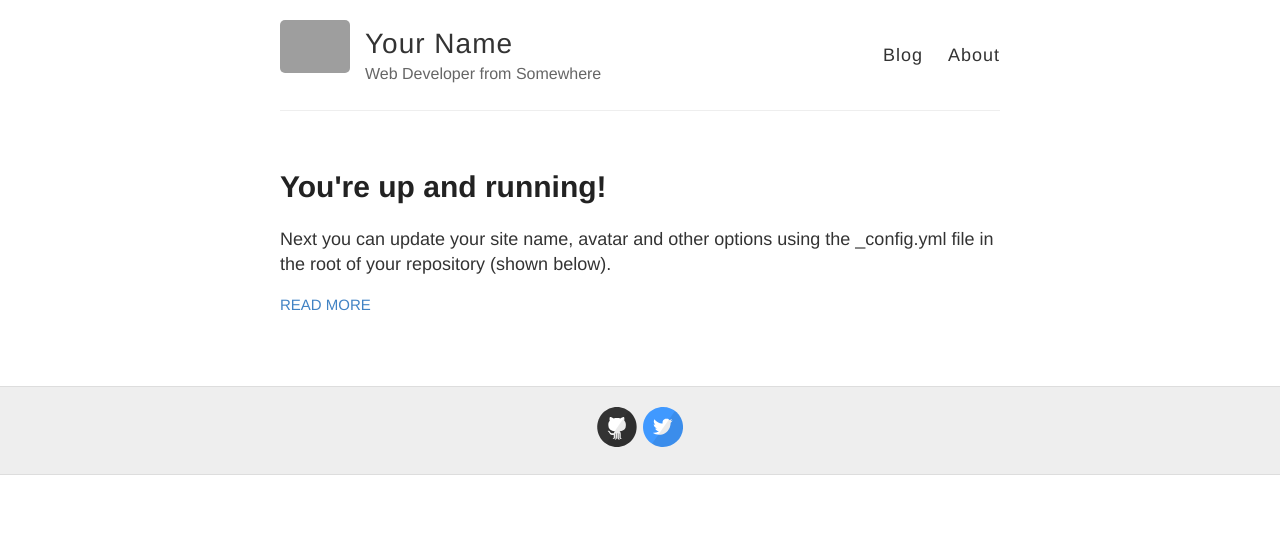
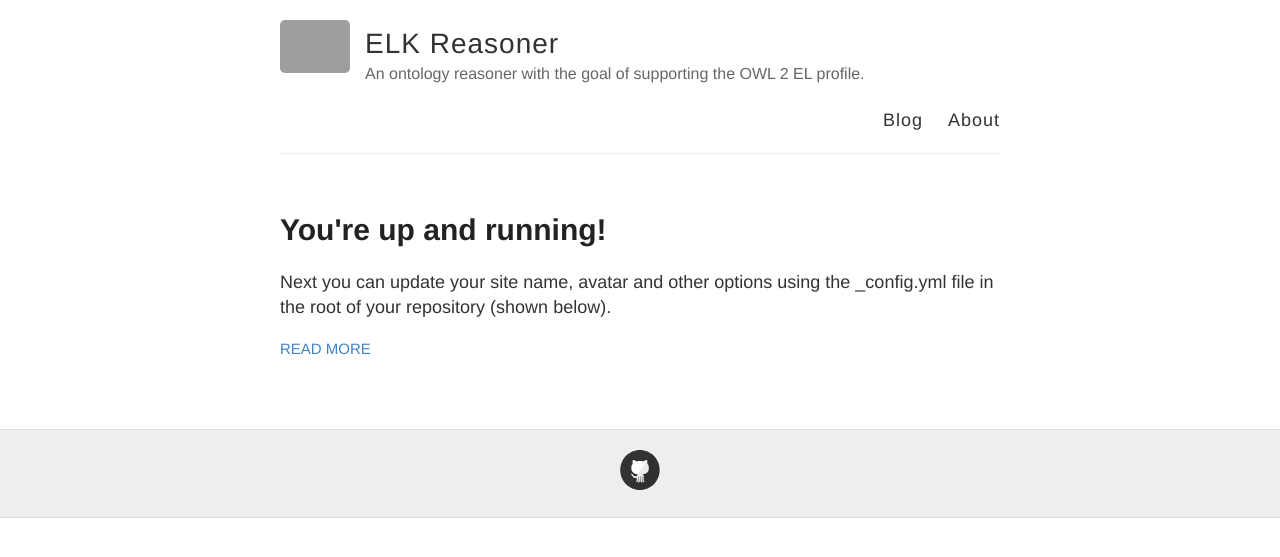
Before and after one commit to aifargonos/Skuska, a Jekyll site: the page built from index.html, in a window 1280 px wide. Shown: the top 557 px of the page. Built offline with Jekyll 4.4.1, drawn with Linux system fonts in a browser that asks for light colours; grey boxes are pictures that could not be loaded.

Commit message:
Update config

```diff
--- a/_config.yml
+++ b/_config.yml
@@ -3,10 +3,10 @@
 #
 
 # Name of your site (displayed in the header)
-name: Your Name
+name: ELK Reasoner
 
 # Short bio or description (displayed in the header)
-description: Web Developer from Somewhere
+description: An ontology reasoner with the goal of supporting the OWL 2 EL profile.
 
 # URL of your avatar or profile pic (you could use your GitHub profile pic)
 avatar: https://raw.githubusercontent.com/barryclark/jekyll-now/master/images/jekyll-logo.png
@@ -21,12 +21,12 @@
   email:
   facebook:
   flickr:
-  github: barryclark/jekyll-now
+  github: liveontologies/elk-reasoner
   instagram:
   linkedin:
   pinterest:
   rss: # just type anything here for a working RSS icon
-  twitter: jekyllrb
+  twitter:
   stackoverflow: # your stackoverflow profile, e.g. "users/50476/bart-kiers"
   youtube: # channel/<your_long_string> or user/<user-name>
   googleplus: # anything in your profile username that comes after plus.google.com/
@@ -41,13 +41,13 @@
 
 # Your website URL (e.g. http://barryclark.github.io or http://www.barryclark.co)
 # Used for Sitemap.xml and your RSS feed
-url:
+url: "http://aifargonos.github.io"
 
 # If you're hosting your site at a Project repository on GitHub pages
 # (http://yourusername.github.io/repository-name)
 # and NOT your User repository (http://yourusername.github.io)
 # then add in the baseurl here, like this: "/repository-name"
-baseurl: ""
+baseurl: "/Skuska"
 
 #
 # !! You don't need to change any of the configuration flags below !!
```
Also changed, not shown: README.md (deleted).
